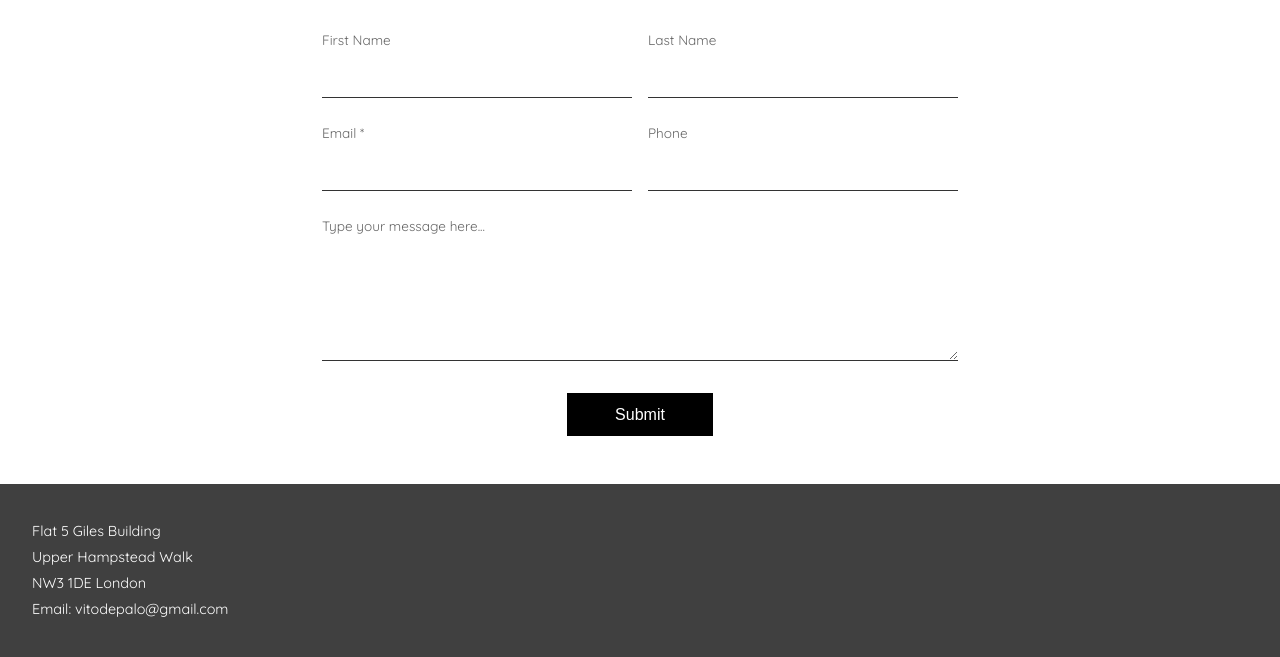
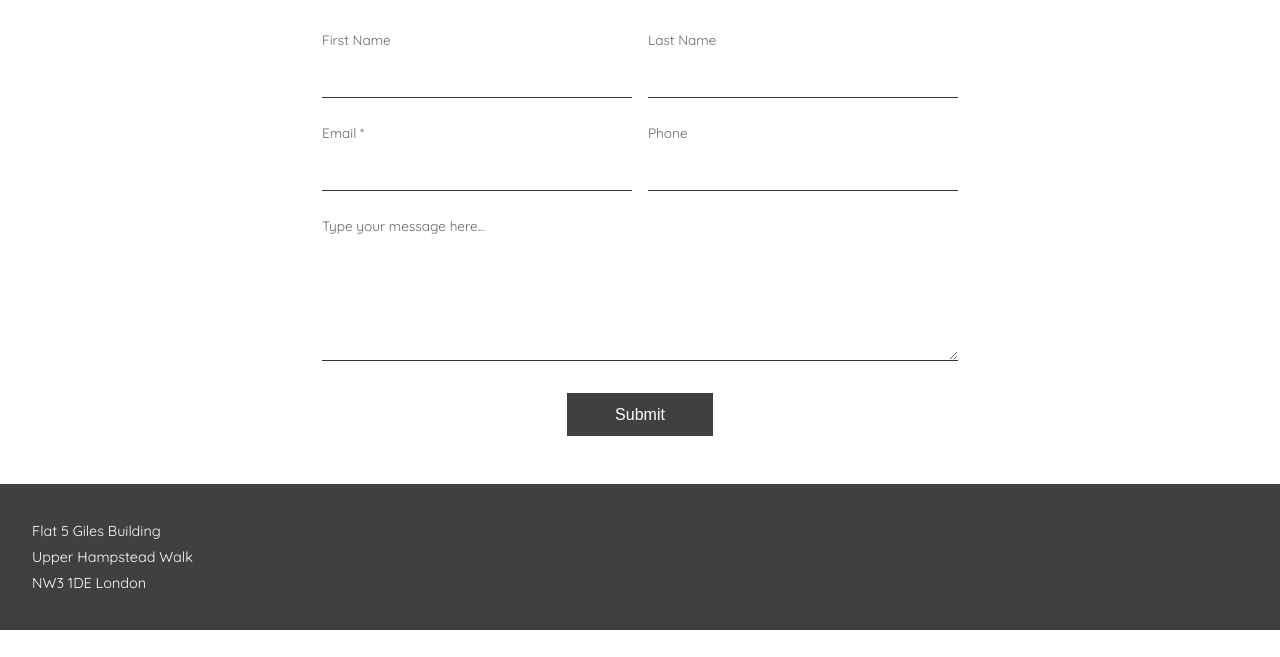
Before and after one commit to riccardinaburdo/citerastudio, an Astro site: page /contact in a window 1280 px wide. Shown: the part 432-1089 px from the top of the page. After the commit the page ends 1062 px from the top, so only its background shows below. Built offline with nearby package versions, Linux system fonts and the light colour scheme; Astro itself is replaced by a stand-in of ours.

Commit message:
Style consistency fixes: submit button color, footer email removal, Alveus page header
Co-Authored-By: Claude Opus 4.6 <noreply@anthropic.com>

```diff
--- a/src/layouts/BaseLayout.astro
+++ b/src/layouts/BaseLayout.astro
@@ -54,7 +54,6 @@ const { title, currentPath = '' } = Astro.props;
     <p>{footer.address1}</p>
     <p>{footer.address2}</p>
     <p>{footer.address3}</p>
-    <p>Email: <a href={`mailto:${footer.email}`}>{footer.email}</a></p>
   </footer>
 
   <script>
--- a/src/pages/alveus-project.astro
+++ b/src/pages/alveus-project.astro
@@ -4,8 +4,11 @@ import alveus from '../content/pages/alveus.json';
 ---
 
 <BaseLayout title="Alveus Project | citerastudio" currentPath="/alveus-project">
+  <div class="page-header">
+    <h1>{alveus.title}</h1>
+  </div>
+
   <section class="alveus-hero">
-    <h1>{alveus.title}</h1>
     <p>{alveus.subtitle}</p>
   </section>
 
--- a/src/styles/global.css
+++ b/src/styles/global.css
@@ -945,7 +945,7 @@ main {
 .contact-form button {
   align-self: center;
   padding: 0.8rem 3rem;
-  background: #000000;
+  background: var(--color-dark-bg);
   color: var(--color-white);
   border: none;
   border-radius: 0;
```
